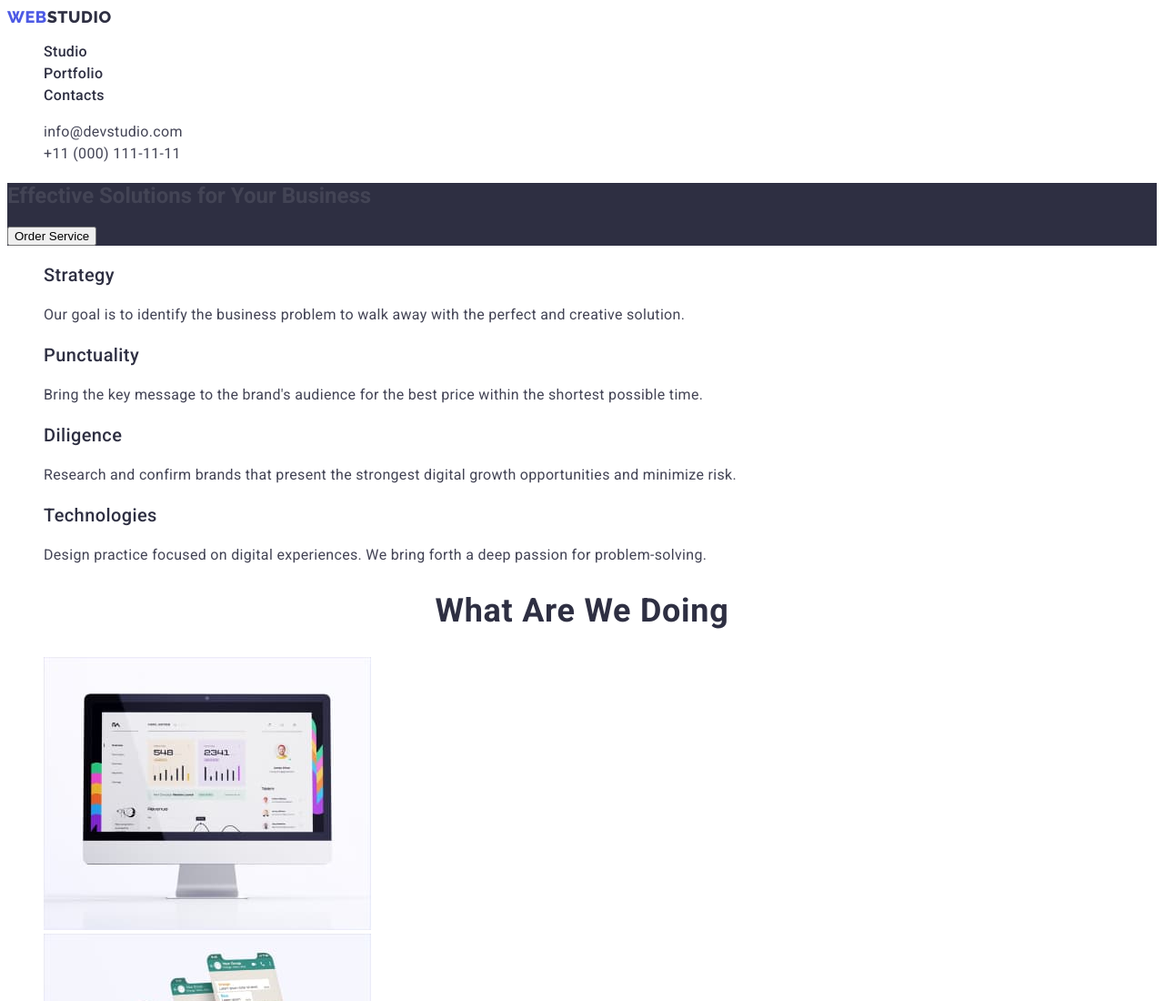
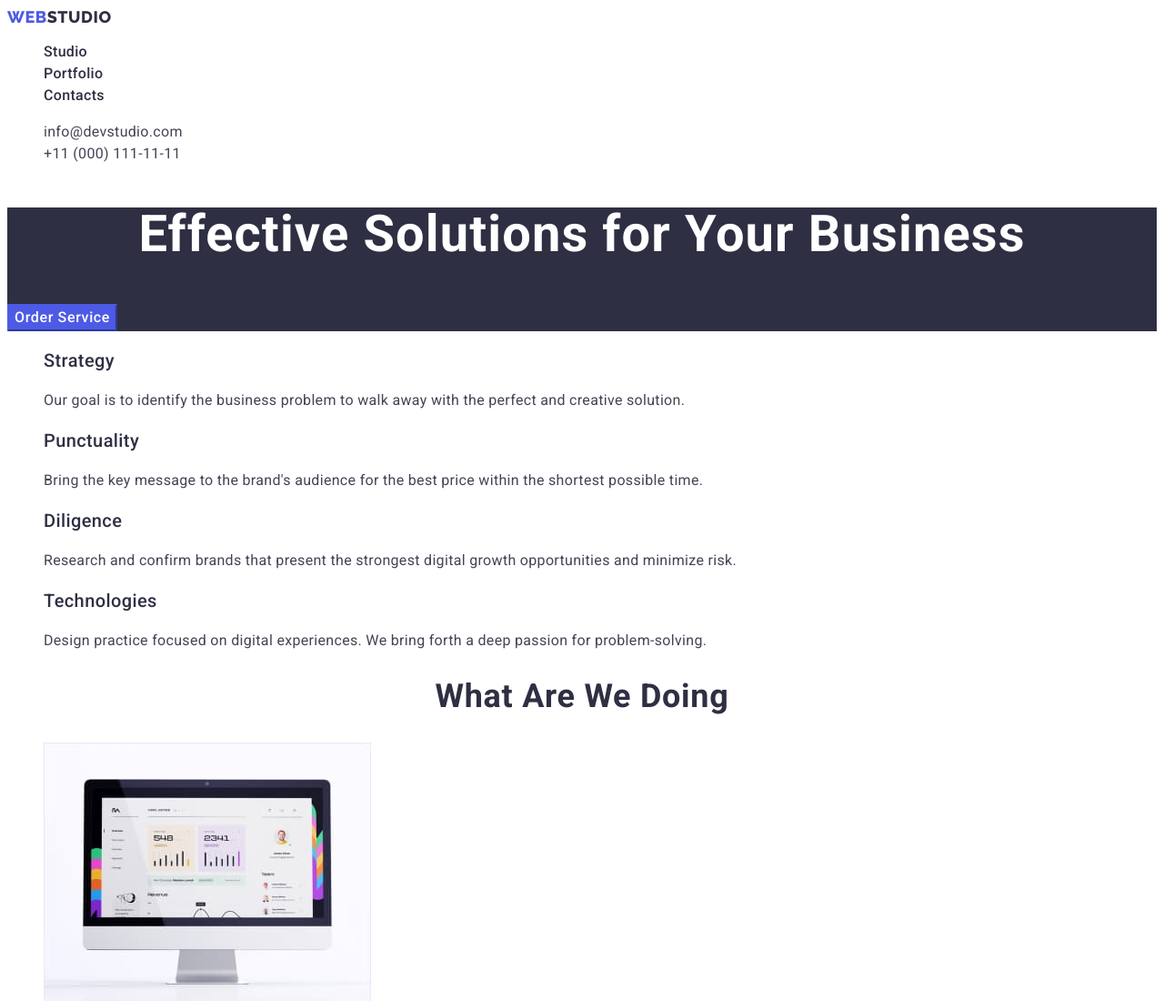
Before and after one commit to ArtanFS/goit-markup-hw-02, a plain HTML site: page index.html in a window 1280 px wide. Shown: the top 1100 px of the page at 91% size. Drawn offline with Linux system fonts and the light colour scheme.

Commit message:
fix 6 errors

```diff
--- a/css/styles.css
+++ b/css/styles.css
@@ -66,6 +66,7 @@ body {
 .hero {
   background-color: var(--color-dark);
 }
+.hero-title {
   font-weight: 700;
   font-size: 56px;
   line-height: 1.07;
```
